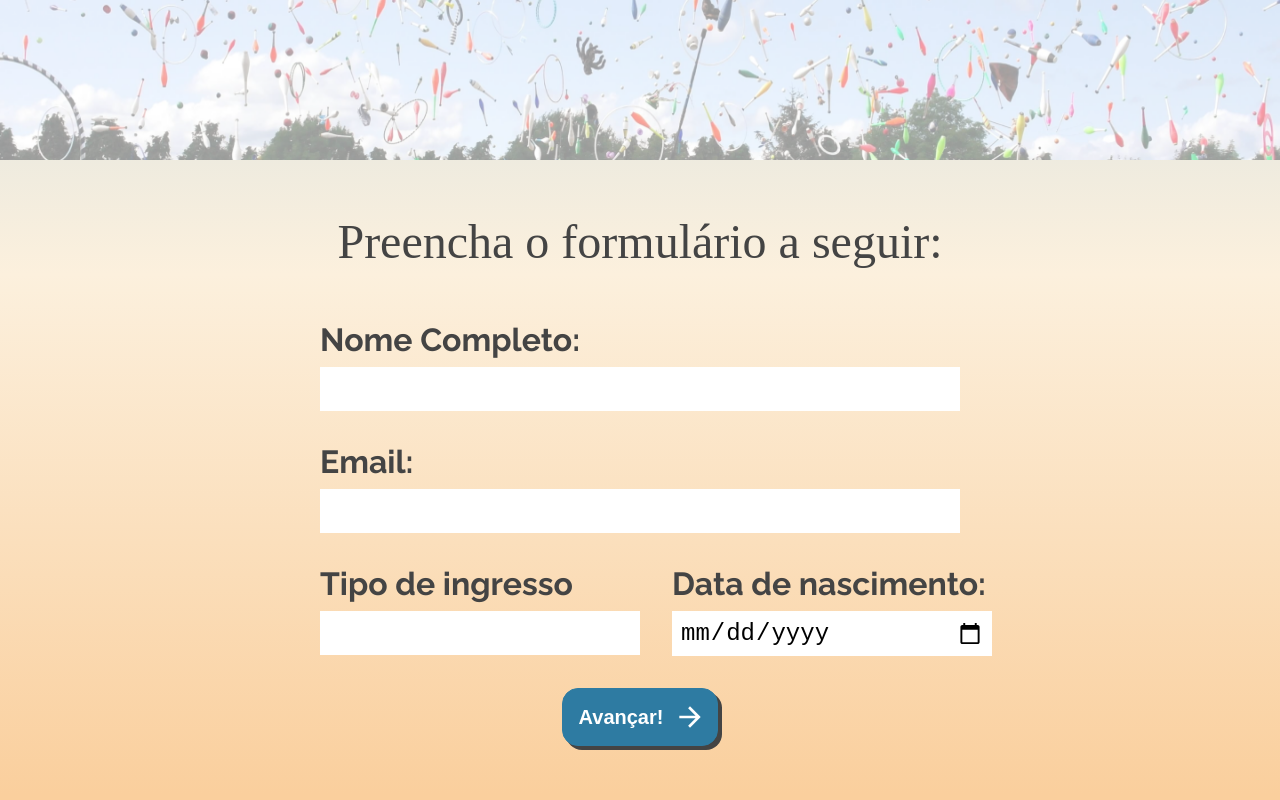
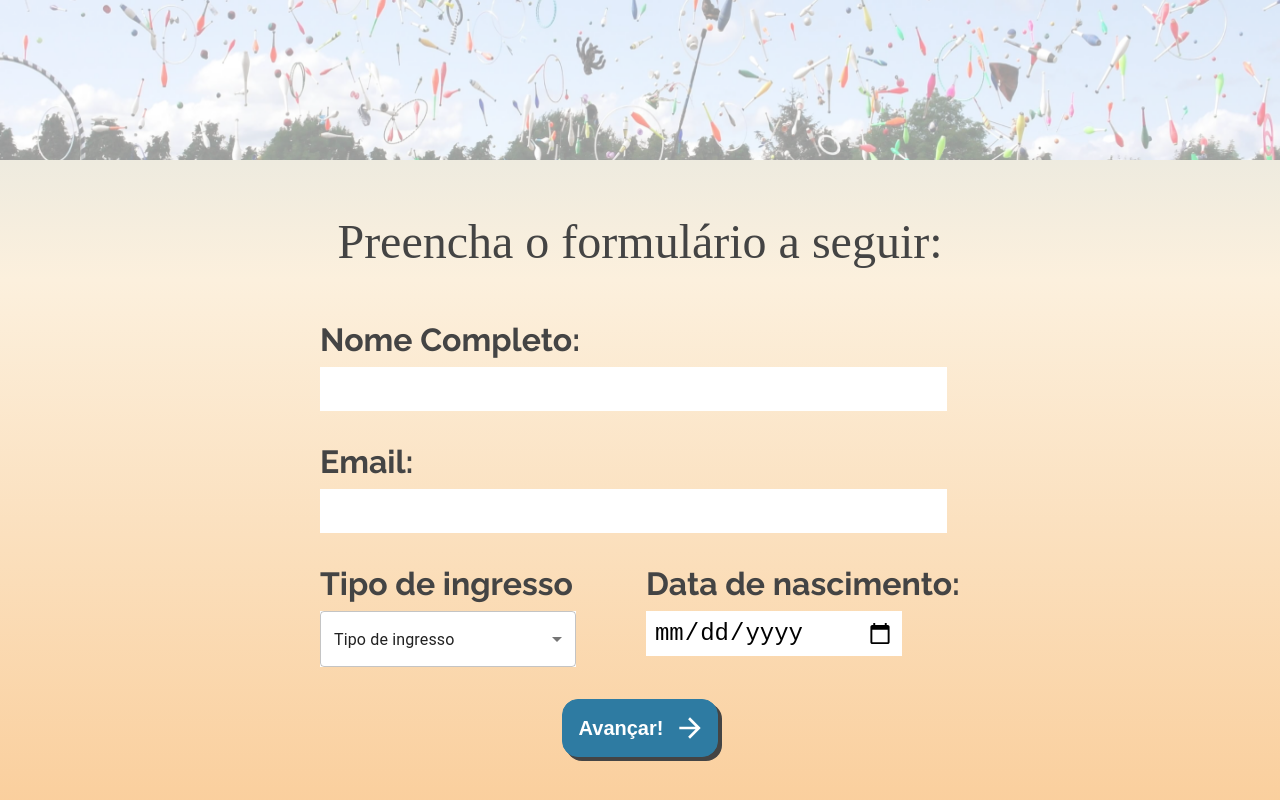
Before and after one commit to marianaceci/CodeChella2023, a React (Vite) app: page /ingresso in a window 1280 px wide. Shown: the part 310-1110 px from the top of the page. Built offline with nearby package versions, Linux system fonts and the light colour scheme; a web font is replaced by a local one.

Commit message:
testando lista dropdown

```diff
--- a/index.html
+++ b/index.html
@@ -2,7 +2,7 @@
 <html lang="en">
   <head>
     <meta charset="UTF-8" />
-    <link rel="icon" type="image/svg+xml" href="/vite.svg" />
+    <link rel="icon" type="image/svg+xml" href="/fav-codechella.svg" />
     <link rel="preconnect" href="https://fonts.googleapis.com" />
     <link rel="preconnect" href="https://fonts.gstatic.com" crossorigin />
     <link
@@ -17,7 +17,7 @@
       referrerpolicy="no-referrer"
     />
     <meta name="viewport" content="width=device-width, initial-scale=1.0" />
-    <title>Vite + React</title>
+    <title>CodeChella 2023</title>
   </head>
   <body>
     <div id="root"></div>
--- a/package.json
+++ b/package.json
@@ -9,6 +9,9 @@
     "preview": "vite preview"
   },
   "dependencies": {
+    "@emotion/react": "^11.10.6",
+    "@emotion/styled": "^11.10.6",
+    "@mui/material": "^5.11.12",
     "react": "^18.2.0",
     "react-dom": "^18.2.0",
     "react-router-dom": "^6.8.2",
--- a/src/pages/SeuIngresso/Form/Form.module.scss
+++ b/src/pages/SeuIngresso/Form/Form.module.scss
@@ -19,7 +19,7 @@
     font-weight: 400;
     font-size: 1.5rem;
     padding: 0.5rem;
-    width: 100%;
+    width: 98%;
   }
   &__campo{
     display: flex;
@@ -29,9 +29,9 @@
   .select{
     display: flex;
     justify-content: space-between;
-    gap: 2rem;
+    gap: 3rem;
     input{
-      width: 25vw;
+      width: 20vw;
     }
   }
   button{
@@ -43,8 +43,19 @@
     .select{
       flex-direction: column;
       input{
-        width: 100%;
+        width: 98%;
       }
     }
   }
 }
+
+.dropdown{
+  background: $branco;
+  border: none;
+  outline: none;
+  border-radius: 0;
+  width: 20vw;
+  @media (max-width: $desktop){
+    width: 100%;
+  }
+}
--- /dev/null
+++ b/src/pages/SeuIngresso/Form/dropdown.jsx
@@ -0,0 +1,37 @@
+import * as React from 'react';
+import MenuItem from '@mui/material/MenuItem';
+import FormControl from '@mui/material/FormControl';
+import Select from '@mui/material/Select';
+import styles from './Form.module.scss';
+
+
+export default function TipoDeIngresso() {
+  const [tipo, setTipo] = React.useState('');
+
+  const handleChange = (event) => {
+    setTipo(event.target.value);
+  };
+
+  const tiposDeIngresso = [
+    {label: 'Tipo de ingresso', value:''},
+    {label: 'Ingresso Cortesia', value:'ingressoCortesia'},
+    {label: 'Ingresso Inteiro', value:'ingressoInteiro'},
+    {label: 'Ingresso meia-entrada', value:'ingressoMeia'},
+  ]
+
+  return (
+      <FormControl className={styles.dropdown}>
+      <Select
+          className={styles.dropdown__select}
+          value={tipo}
+          onChange={handleChange}
+          displayEmpty
+          inputProps={{'aria-label': 'tipo de ingresso'}}
+        >
+          {tiposDeIngresso.map(ingresso => (
+            <MenuItem value={ingresso.value}>{ingresso.label}</MenuItem>
+          ))}
+        </Select>
+      </FormControl>
+  );
+}
--- a/src/pages/SeuIngresso/Form/index.jsx
+++ b/src/pages/SeuIngresso/Form/index.jsx
@@ -1,31 +1,11 @@
-import { useState } from 'react';
 import ButtonSubmit from '../../../components/ButtonSubmit';
+import TipoDeIngresso from './dropdown';
 import styles from './Form.module.scss';
 
-const Form = ({ onSubmit }) => {
-  const safeSubmit = event => {
-    event.preventDefault()
-    event.stopPropagation()
-    const nome = event.target[0].value
-    const email = event.target[1].value
-    const tipo = event.target[2].value
-    const nascimento = event.target[3].value
-    onSubmit({nome, email, tipo, nascimento})
-  }
-
-  const tiposDeIngresso = [
-    {label: 'Ingresso Cortesia', value:'ingressoCortesia'},
-    {label: 'Ingresso Inteiro', value:'ingressoInteiro'},
-    {label: 'Ingresso meia-entrada', value:'ingressoMeia'},
-  ]
-
-  const [ingresso, setIngresso] = useState('Tipo de ingresso')
-  const handleChange = event => {
-    setIngresso(event.target.value)
-  }
+const Form = () => {
 
   return (
-    <form onSubmit={safeSubmit} className={styles.formulario}>
+    <form className={styles.formulario}>
       <div className={styles.formulario__campo}>
         <label htmlFor="nome">Nome Completo:</label>
         <input type="text" />
@@ -37,7 +17,7 @@ const Form = ({ onSubmit }) => {
       <div className={styles.select}>
         <div className={styles.formulario__campo}>
           <label htmlFor="tipo">Tipo de ingresso</label>
-          <input type="text" />
+          <TipoDeIngresso />
         </div>
         <div className={styles.formulario__campo}>
           <label htmlFor="nascimento">Data de nascimento:</label>
```
Also changed, not shown: 2 other files (tests, documents, lock files or other folders).
